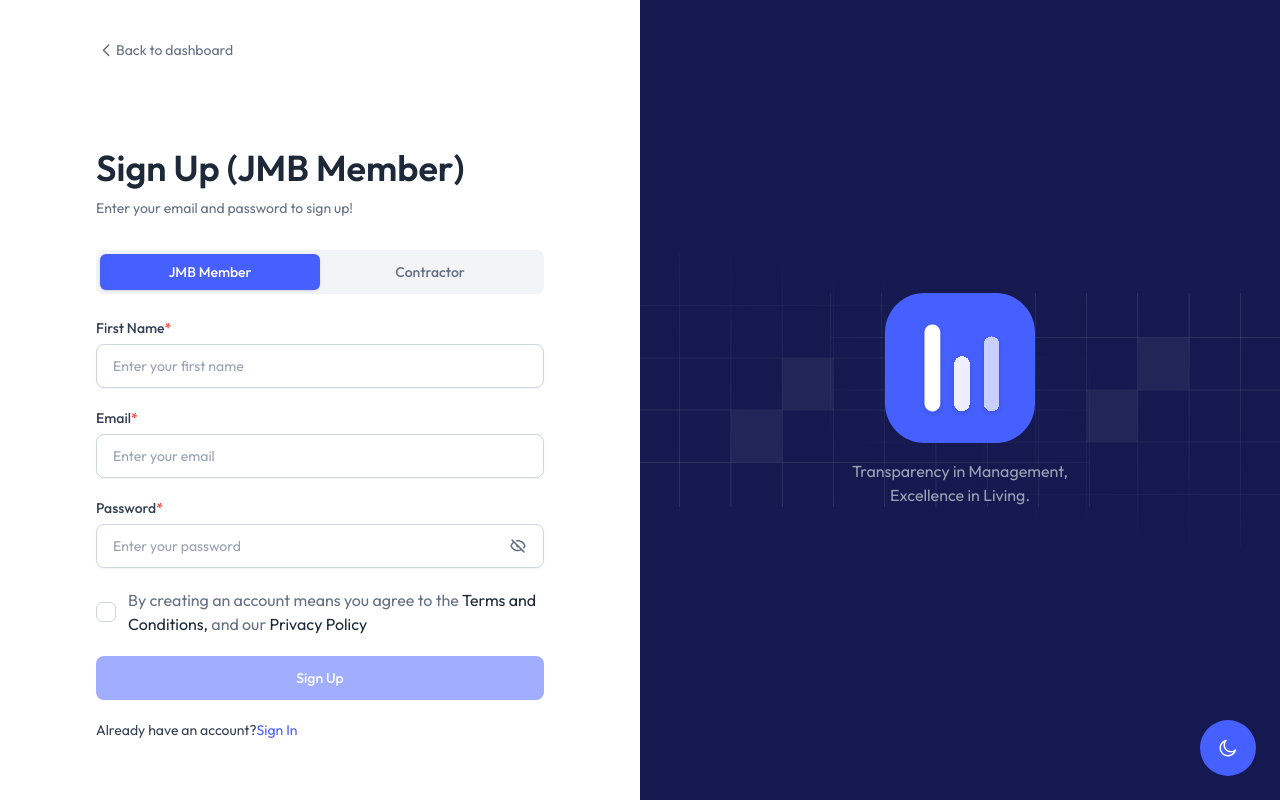
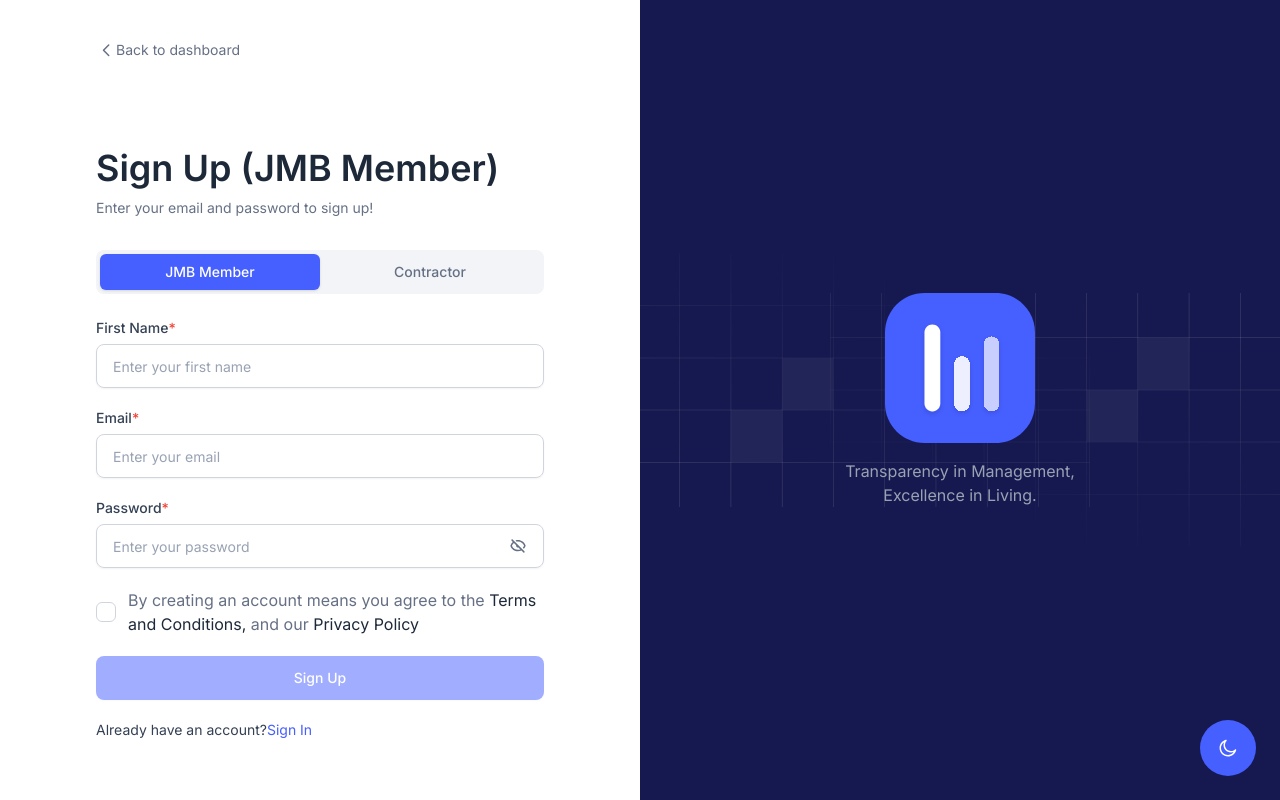
Before and after one commit to bugscoderlab/tender, a Next.js app: page /signup in a window 1280 px wide. Built offline with nearby package versions, Linux system fonts and the light colour scheme.

Commit message:
Change font

```diff
--- a/src/app/globals.css
+++ b/src/app/globals.css
@@ -4,7 +4,7 @@
 
 @theme {
   --font-*: initial;
-  --font-outfit: Outfit, sans-serif;
+  --font-inter: Inter, system-ui, -apple-system, sans-serif;
 
   --breakpoint-*: initial;
   --breakpoint-2xsm: 375px;
@@ -188,7 +188,7 @@
     cursor: pointer;
   }
   body {
-    @apply relative font-normal font-outfit z-1 bg-gray-50;
+    @apply relative font-normal font-inter z-1 bg-gray-50;
   }
 }
 
--- a/src/app/layout.tsx
+++ b/src/app/layout.tsx
@@ -1,11 +1,12 @@
-import { Outfit } from 'next/font/google';
+import { Inter } from 'next/font/google';
 import './globals.css';
 import "flatpickr/dist/flatpickr.css";
 import { SidebarProvider } from '@/context/SidebarContext';
 import { ThemeProvider } from '@/context/ThemeContext';
 
-const outfit = Outfit({
+const inter = Inter({
   subsets: ["latin"],
+  weight: ['300', '400', '500', '600', '700'],
 });
 
 export default function RootLayout({
@@ -15,7 +16,7 @@ export default function RootLayout({
 }>) {
   return (
     <html lang="en">
-      <body className={`${outfit.className} dark:bg-gray-900`}>
+      <body className={`${inter.className} dark:bg-gray-900`}>
         <ThemeProvider>
           <SidebarProvider>{children}</SidebarProvider>
         </ThemeProvider>
```
